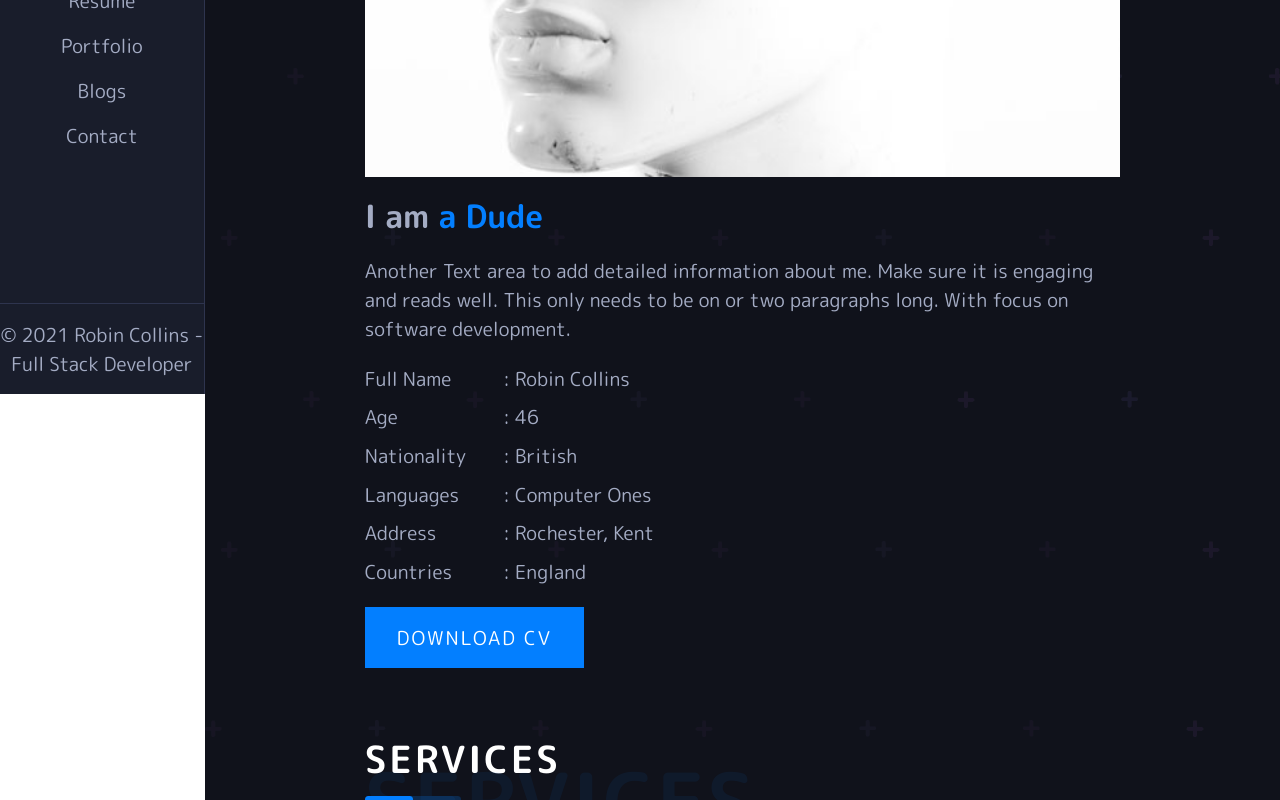
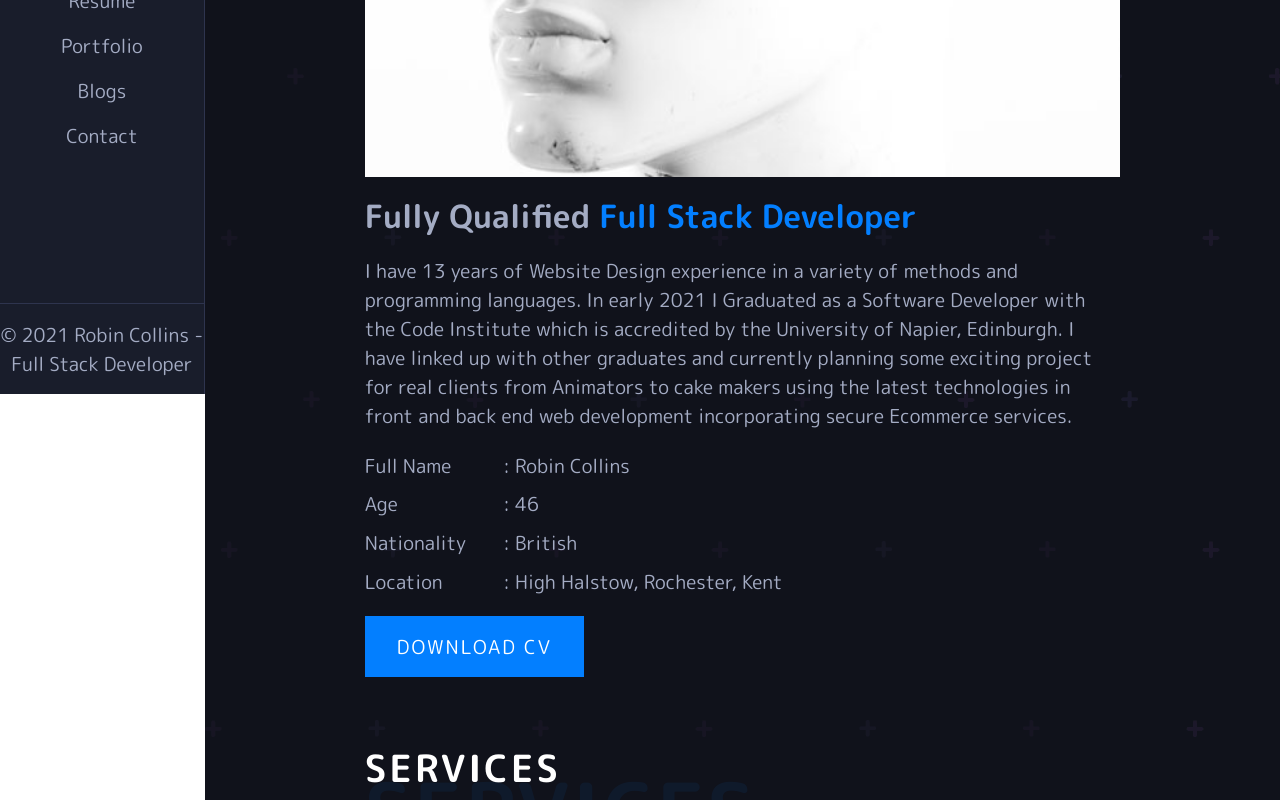
Before and after one commit to RogueAngelfire/robin-resume, a React (Create React App) app: page /about in a window 1280 px wide. Shown: the part 406-1206 px from the top of the page. Built offline with nearby package versions, Linux system fonts and the light colour scheme.

Commit message:
updated image section

```diff
--- a/src/Components/ImageSection.js
+++ b/src/Components/ImageSection.js
@@ -1,5 +1,5 @@
 import React from 'react';
-import about from '../media/about.jpg';
+import about from '../media/about.jpg'; // PDF CV link required at the bottom.
 
 function ImageSection() {
     return (
@@ -8,27 +8,25 @@ function ImageSection() {
                 <img src={about} alt="mannequin"/>
             </div>
             <div className="about-info">
-                <h4>I am<span> a Dude</span></h4>
+                <h4>Fully Qualified<span> Full Stack Developer</span></h4>
                 <p className="about-text">
-                  Another Text area to add detailed information about me. Make sure it is engaging
-                  and reads well. This only needs to  be on or two paragraphs long. With focus on software development.
+                  I have 13 years of Website Design experience in a variety of methods and programming languages.
+                  In early 2021 I Graduated as a Software Developer with the Code Institute which is accredited by the University of Napier, Edinburgh.
+                  I have linked up with other graduates and currently planning some exciting project for real clients from Animators to cake makers
+                  using the latest technologies in front and back end web development incorporating secure Ecommerce services.
                 </p>
                 <div className="about-details">
                     <div className="left-section">
                         <p>Full Name</p>
                         <p>Age</p>
                         <p>Nationality</p>
-                        <p>Languages</p>
-                        <p>Address</p>
-                        <p>Countries</p>
+                        <p>Location</p>
                     </div>
                     <div className="right-section">
                         <p>: Robin Collins</p>
                         <p>: 46</p>
                         <p>: British</p>
-                        <p>: Computer Ones</p>
-                        <p>: Rochester, Kent</p>
-                        <p>: England</p>
+                        <p>: High Halstow, Rochester, Kent</p>
                     </div>
                 </div>
                 <button className="btn">Download CV</button>
```
